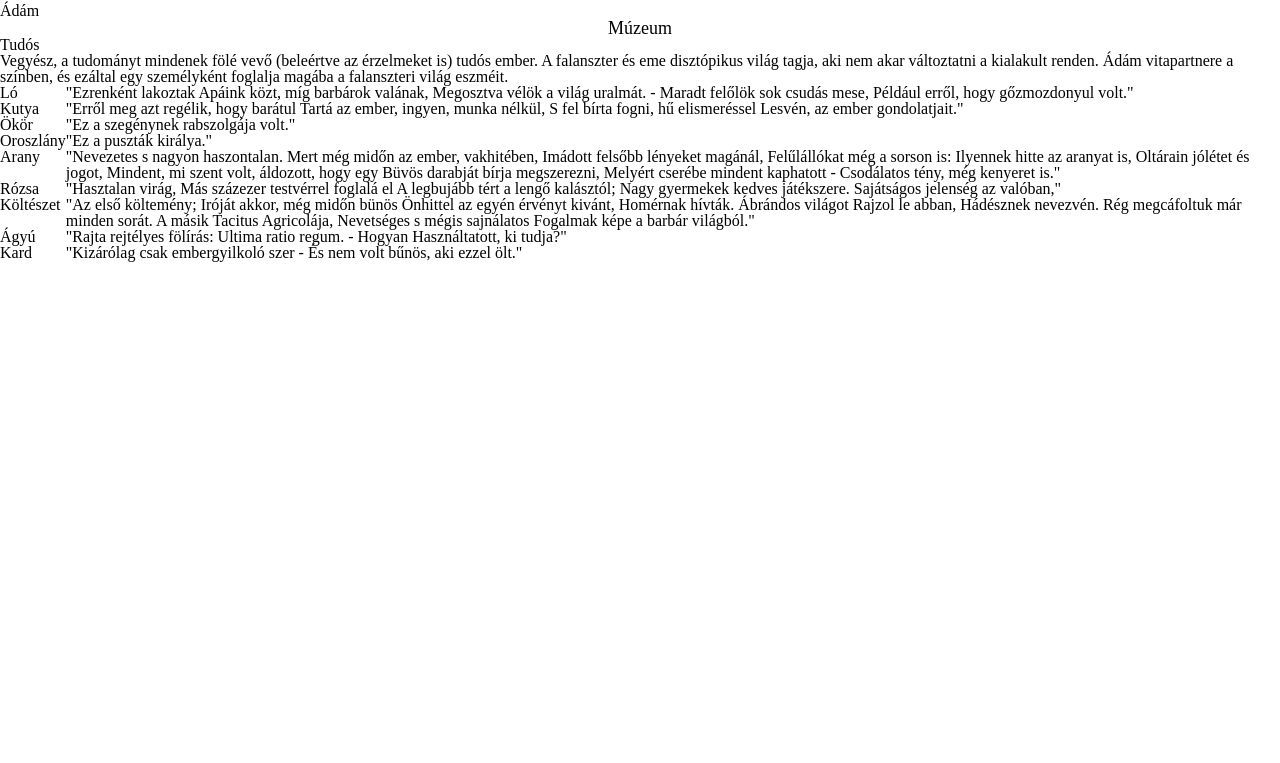
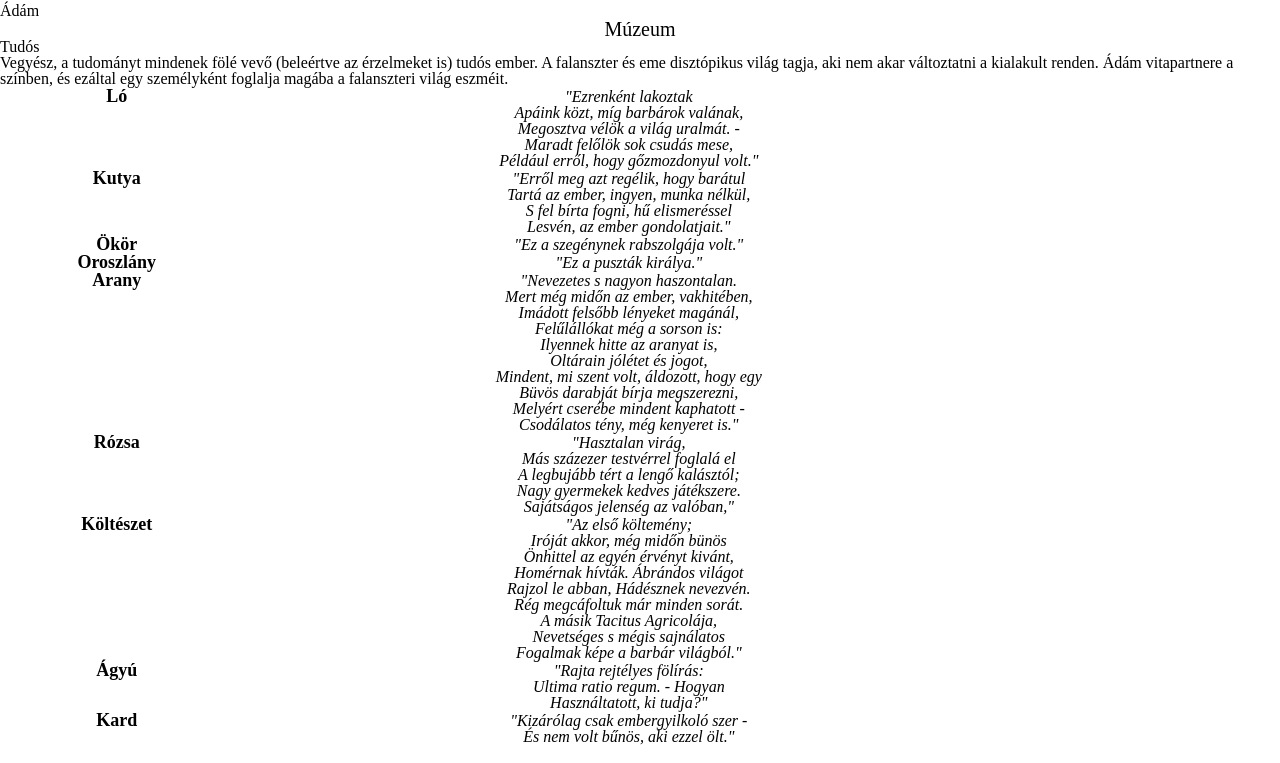
Before and after one commit to KobusSenpai/stage15, a plain HTML site: page index.html in a window 1280 px wide. Shown: the part 37-800 px from the top of the page. Drawn offline with Linux system fonts and the light colour scheme.

Commit message:
WIP section 1

```diff
--- a/index.css
+++ b/index.css
@@ -58,9 +58,25 @@ h1{
 .section-header{
 	text-align: center;
 	position: sticky;
-	font-size: 1.125rem;
+	font-size: 1.25rem;
 }
 table{
 	border: 0rem;
+	border-spacing: 0.625rem;
+	width: 80%;
+	text-align: center;
+	vertical-align: middle;
+}
+.name{
+	font-size: 1.125rem;
+	font-weight: bold;
+}
+.description{
+	font-size: 1rem;
+	font-style: italic;
+}
+#container{
+	text-align: center;
+	width: 100%;
 }
 /*  */
--- a/index.html
+++ b/index.html
@@ -22,21 +22,22 @@
 			<p class="section-header">Múzeum</p>
 			<p>Tudós</p>
 			<p>Vegyész, a tudományt mindenek fölé vevő (beleértve az érzelmeket is) tudós ember. A falanszter és eme disztópikus világ tagja, aki nem akar változtatni a kialakult renden. Ádám vitapartnere a színben, és ezáltal egy személyként foglalja magába a falanszteri világ eszméit.</p>
+			<div id="container">
 				<table>
 					<tbody>
 						<tr>
 							<td class="name">Ló</td>
-						<td class="description">"Ezrenként lakoztak
-							Apáink közt, míg barbárok valának,
-							Megosztva vélök a világ uralmát. -
-							Maradt felőlök sok csudás mese,
+							<td class="description">"Ezrenként lakoztak<br>
+								Apáink közt, míg barbárok valának,<br>
+								Megosztva vélök a világ uralmát. -<br>
+								Maradt felőlök sok csudás mese,<br>
 								Például erről, hogy gőzmozdonyul volt."</td>
 						</tr>
 						<tr>
 							<td class="name">Kutya</td>
-						<td class="description">"Erről meg azt regélik, hogy barátul
-							Tartá az ember, ingyen, munka nélkül,
-							S fel bírta fogni, hű elismeréssel
+							<td class="description">"Erről meg azt regélik, hogy barátul<br>
+								Tartá az ember, ingyen, munka nélkül,<br>
+								S fel bírta fogni, hű elismeréssel<br>
 								Lesvén, az ember gondolatjait."</td>
 						</tr>
 						<tr>
@@ -49,50 +50,51 @@
 						</tr>
 						<tr>
 							<td class="name">Arany</td>
-						<td class="description">"Nevezetes s nagyon haszontalan.
-							Mert még midőn az ember, vakhitében,
-							Imádott felsőbb lényeket magánál,
-							Felűlállókat még a sorson is:
-							Ilyennek hitte az aranyat is,
-							Oltárain jólétet és jogot,
-							Mindent, mi szent volt, áldozott, hogy egy
-							Büvös darabját bírja megszerezni,
-							Melyért cserébe mindent kaphatott -
+							<td class="description">"Nevezetes s nagyon haszontalan.<br>
+								Mert még midőn az ember, vakhitében,<br>
+								Imádott felsőbb lényeket magánál,<br>
+								Felűlállókat még a sorson is:<br>
+								Ilyennek hitte az aranyat is,<br>
+								Oltárain jólétet és jogot,<br>
+								Mindent, mi szent volt, áldozott, hogy egy<br>
+								Büvös darabját bírja megszerezni,<br>
+								Melyért cserébe mindent kaphatott -<br>
 								Csodálatos tény, még kenyeret is."</td>
 						</tr>
 						<tr>
 							<td class="name">Rózsa</td>
-						<td class="description">"Hasztalan virág,
-							Más százezer testvérrel foglalá el
-							A legbujább tért a lengő kalásztól;
-							Nagy gyermekek kedves játékszere.
+							<td class="description">"Hasztalan virág,<br>
+								Más százezer testvérrel foglalá el<br>
+								A legbujább tért a lengő kalásztól;<br>
+								Nagy gyermekek kedves játékszere.<br>
 								Sajátságos jelenség az valóban,"</td>
 						</tr>
 						<tr>
 							<td class="name">Költészet</td>
-						<td class="description">"Az első költemény;
-							Iróját akkor, még midőn bünös
-							Önhittel az egyén érvényt kivánt,
-							Homérnak hívták. Ábrándos világot
-							Rajzol le abban, Hádésznek nevezvén.
-							Rég megcáfoltuk már minden sorát.
-							A másik Tacitus Agricolája,
-							Nevetséges s mégis sajnálatos
+							<td class="description">"Az első költemény;<br>
+								Iróját akkor, még midőn bünös<br>
+								Önhittel az egyén érvényt kivánt,<br>
+								Homérnak hívták. Ábrándos világot<br>
+								Rajzol le abban, Hádésznek nevezvén.<br>
+								Rég megcáfoltuk már minden sorát.<br>
+								A másik Tacitus Agricolája,<br>
+								Nevetséges s mégis sajnálatos<br>
 								Fogalmak képe a barbár világból."</td>
 						</tr>
 						<tr>
 							<td class="name">Ágyú</td>
-						<td class="description">"Rajta rejtélyes fölírás:
-							Ultima ratio regum. - Hogyan
+							<td class="description">"Rajta rejtélyes fölírás:<br>
+								Ultima ratio regum. - Hogyan<br>
 								Használtatott, ki tudja?"</td>
 						</tr>
 						<tr>
 							<td class="name">Kard</td>
-						<td class="description">"Kizárólag csak embergyilkoló szer -
+							<td class="description">"Kizárólag csak embergyilkoló szer -<br>
 								És nem volt bűnös, aki ezzel ölt."</td>
 						</tr>
 					</tbody>
 				</table>
+			</div>
 		</div>
 		<div id="section_2">
 
```
Lines whose indentation alone changed are shown as unchanged.
